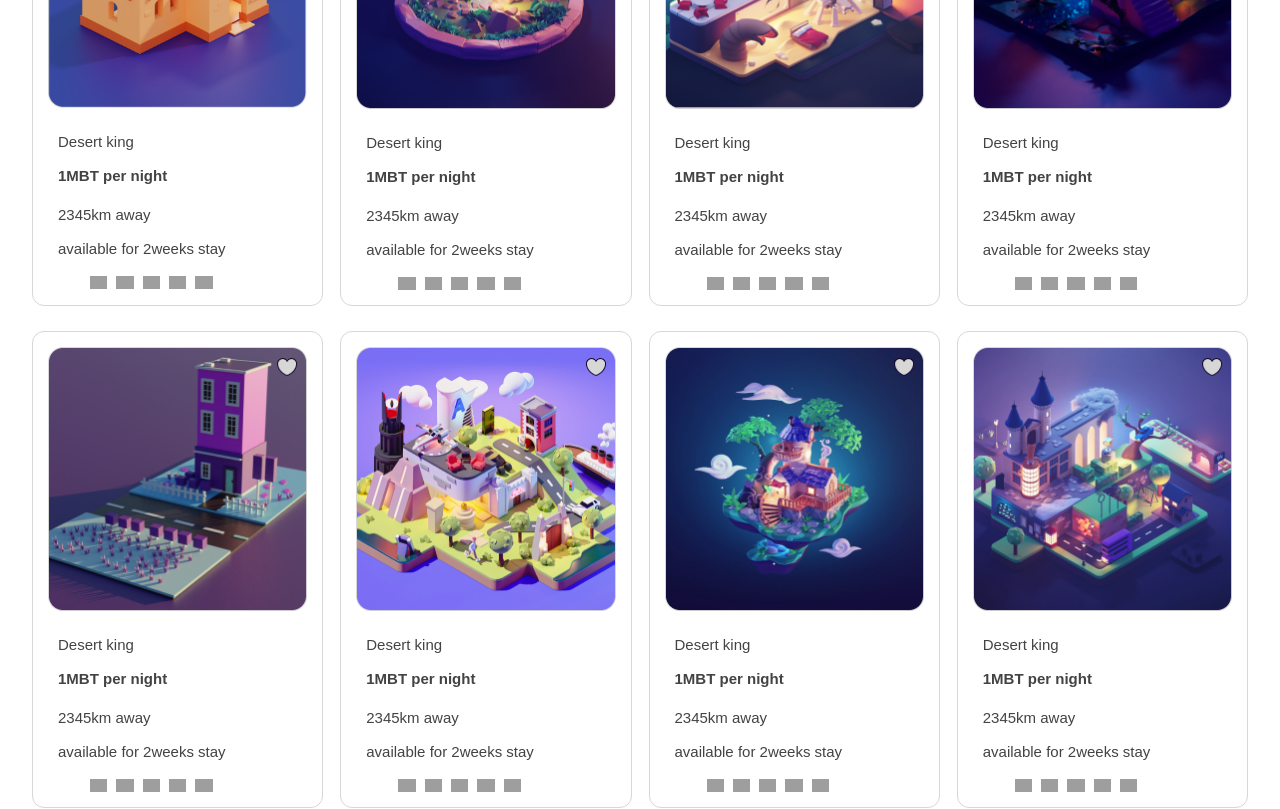
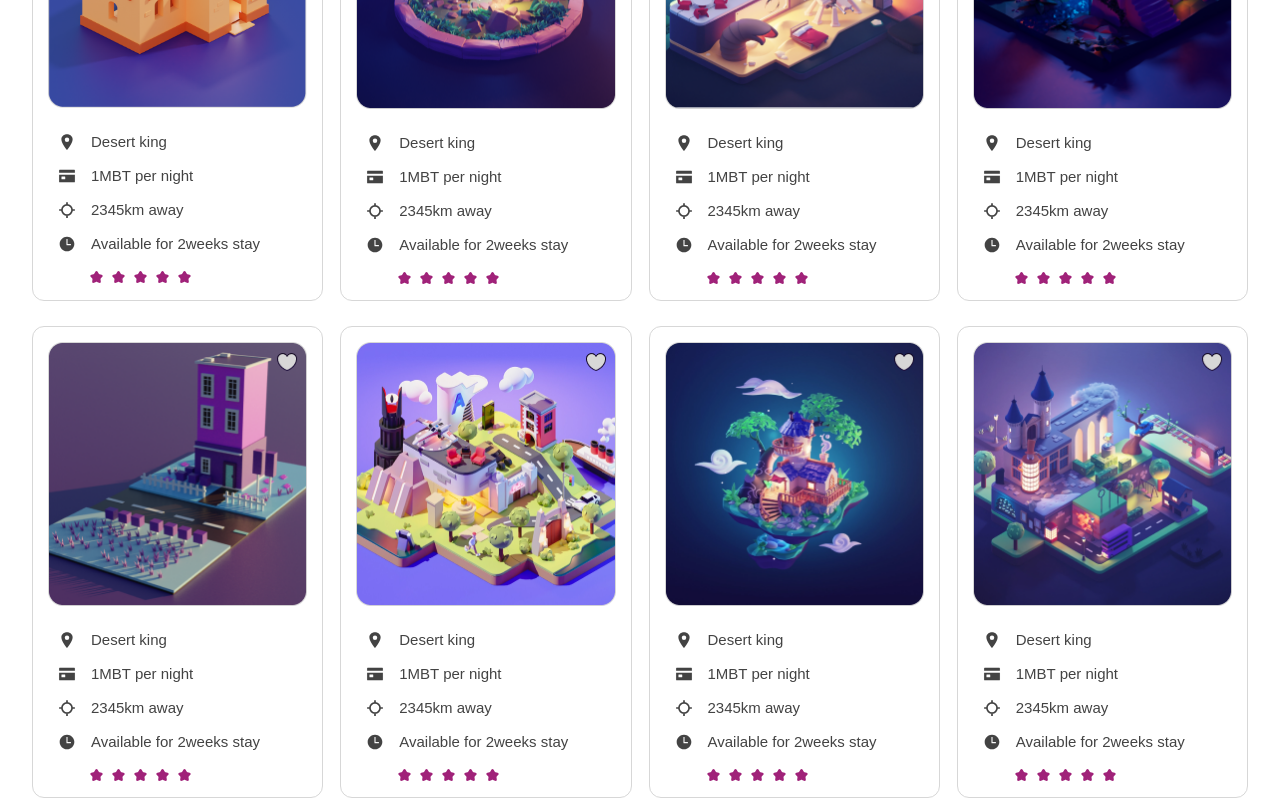
Before and after one commit to devBayo/Metabnb, a React (Create React App) app: page / in a window 1280 px wide. Shown: the part 1060-1869 px from the top of the page. Built offline with nearby package versions, Linux system fonts and the light colour scheme; grey boxes are pictures that could not be loaded; a web font is replaced by a local one.

Commit message:
chore: ''

```diff
--- a/src/components/Nfts/Nfts.jsx
+++ b/src/components/Nfts/Nfts.jsx
@@ -1,5 +1,5 @@
 import './Nfts.css';
-import rating from '../../assets/star.png';
+import rating from '../../assets/star.svg';
 
 const Nft = props => {
   return (
@@ -7,13 +7,18 @@ const Nft = props => {
       <img src={props.nft} alt="Nft" className="nft-img" />
       <div className="nft-textbox">
         <div className="nft-desc">
-          <p>Desert king</p>
-          <h4>1MBT per night</h4>
-        </div>
-
-        <div className="nft-desc">
-          <p>2345km away</p>
-          <p>available for 2weeks stay</p>
+          <p>
+            <ion-icon name="location-sharp"></ion-icon> Desert king
+          </p>
+          <p>
+            <ion-icon name="card-sharp"></ion-icon> 1MBT per night
+          </p>
+          <p className="nft-distance">
+            <ion-icon name="locate-sharp"></ion-icon> 2345km away
+          </p>
+          <p className="nft-duration">
+            <ion-icon name="time-sharp"></ion-icon> Available for 2weeks stay
+          </p>
         </div>
 
         <div className="nft-ratings">
```
